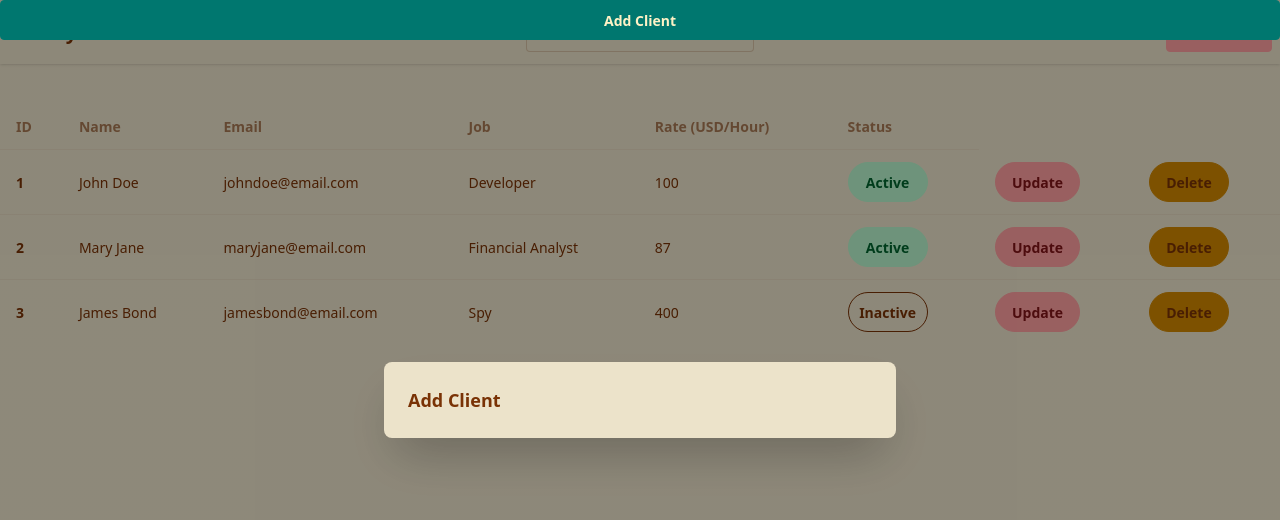
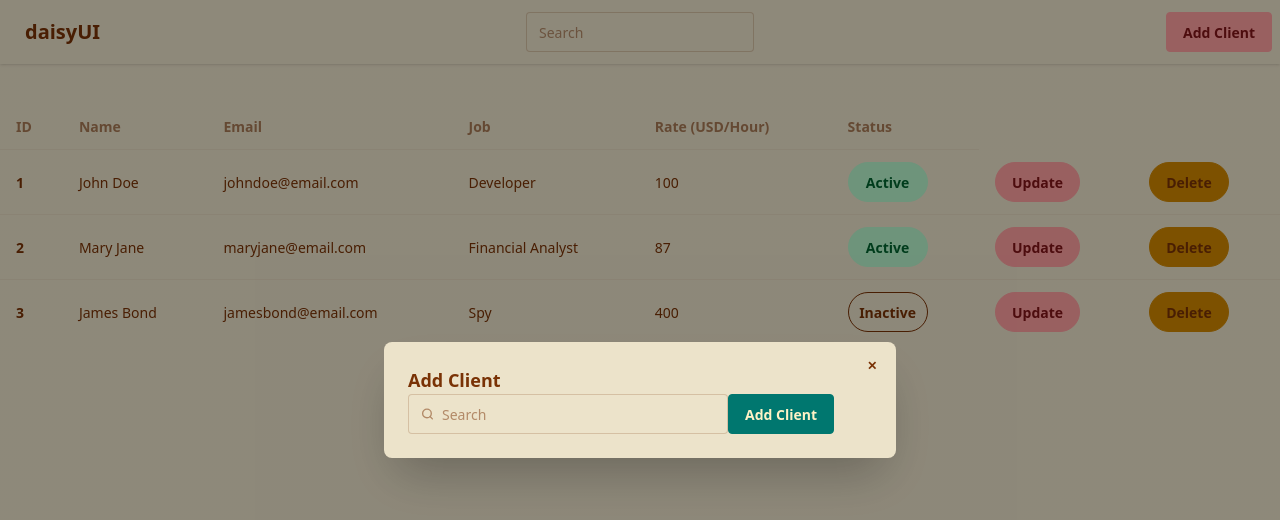
Before and after one commit to larissaborsari/crud-tutorial, a React (Vite) app in the folder crud-frontend/: page / in a window 1280 px wide. Both pictures are taken after a click on the link "Add Client". Shown: the top 520 px of the page. Built offline with nearby package versions, Linux system fonts and the light colour scheme.

Commit message:
fixing functionalities and adding input fields

```diff
--- a/crud-frontend/src/App.jsx
+++ b/crud-frontend/src/App.jsx
@@ -6,31 +6,37 @@ import TableList from './components/TableList'
 
 function App() {
   const [isOpen, setIsOpen] = useState(false);
-  const [modalMode, setModalMode] = useState(false);
+  const [modalMode, setModalMode] = useState("add");
 
-  const handleIsOpen = (mode) => {
+  const handleOpen = (mode) => {
+    setModalMode(mode);
     setIsOpen(true);
-  }
+};
 
 const handleSubmit = () => {
-    if(modalMode === 'add') {
-      console.log("Modal Mode Add");
+    if (modalMode === 'add') {
+        // Handle add item
     } else {
-      console.log("Modal Mode Edit");
+        // Handle edit item
     }
-  }
+    setIsOpen(false);
+};
+
   return (
     <>
     <html data-theme="retro">
       <div>
       <NavBar
-         onOpen={() => handleIsOpen('add')}
+        onOpen={() => handleOpen('add')}
       />
-       <TableList />
+        <TableList
+          handleOpen={() => handleOpen('edit')}
+        />
         <ModalForm
           isOpen={isOpen}
+          onClose={() => setIsOpen(false)}
+          mode={modalMode}
           onSubmit={handleSubmit}
-        onClose={() => setIsOpen(false)}
         />
       </div>
     </html>
--- a/crud-frontend/src/components/ModalForm.jsx
+++ b/crud-frontend/src/components/ModalForm.jsx
@@ -1,16 +1,20 @@
 export default function ModalForm ({isOpen, onClose, mode, onSubmit}) {
     return (
         <>
-            {/* Open the modal using document.getElementById('ID').showModal() method */}
-            <dialog id="my_modal_2" className="modal" open={isOpen}>
+            {/* You can open the modal using document.getElementById('ID').showModal() method */}
+            <dialog id="my_modal_3" className="modal" open={isOpen}>
             <div className="modal-box">
+                <form method="dialog">
+                {/* if there is a button in form, it will close the modal */}
                 <h3 className="font-bold text-lg">{mode ==="edit" ? "Edit Client" : "Add Client"}</h3>
+                <label className="input">
+                    <svg className="h-[1em] opacity-50" xmlns="http://www.w3.org/2000/svg" viewBox="0 0 24 24"><g strokeLinejoin="round" strokeLinecap="round" strokeWidth="2.5" fill="none" stroke="currentColor"><circle cx="11" cy="11" r="8"></circle><path d="m21 21-4.3-4.3"></path></g></svg>
+                    <input type="search" className="grow" placeholder="Search" />
+                </label>
+                <button onClick={onClose} className="btn btn-sm btn-circle btn-ghost absolute right-2 top-2" >✕</button>
+                <button className="btn btn-success">{mode ==="edit" ? "Save Changes" : "Add Client"}</button>
+                </form>
             </div>
-            <form method="dialog" className="modal-backdrop">
-                <button className="btn btn-success">{mode ==="edit" ? "Save Changes" : "Add Client"}</button>
-                <button>Cancel</button>
-            </form>
             </dialog>
         </>
-    )
-}
+ )}
--- a/crud-frontend/src/components/Navbar.jsx
+++ b/crud-frontend/src/components/Navbar.jsx
@@ -15,7 +15,7 @@ export default function NavBar({onOpen}) {
             <input type="text" placeholder="Search" className="input input-bordered w-24 md:w-auto" />
             </div>
             <div className="navbar-end">
-            <a className="btn btn-primary" onClick={onOpen}>Add Client</a>
+            <a className="btn btn-primary" onClick={() => onOpen("add")}>Add Client</a>
             </div>
     </div>
         </>
--- a/crud-frontend/src/components/TableList.jsx
+++ b/crud-frontend/src/components/TableList.jsx
@@ -1,4 +1,4 @@
-export default function TableList() {
+export default function TableList({ handleOpen }) {
     const clients = [
         {id: 1, name: "John Doe", email: "johndoe@email.com", job: "Developer", rate: "100", isActive: true},
         {id: 2, name: "Mary Jane", email: "maryjane@email.com", job: "Financial Analyst", rate: "87", isActive: true},
@@ -35,7 +35,7 @@ export default function TableList() {
                                 </button>
                             </td>
                             <td>
-                                <button className="btn rounded-full btn-primary">
+                                <button onClick={() => handleOpen("edit")} className="btn rounded-full btn-primary">
                                     Update
                                 </button>
                             </td>
```
Lines whose indentation alone changed are shown as unchanged.
